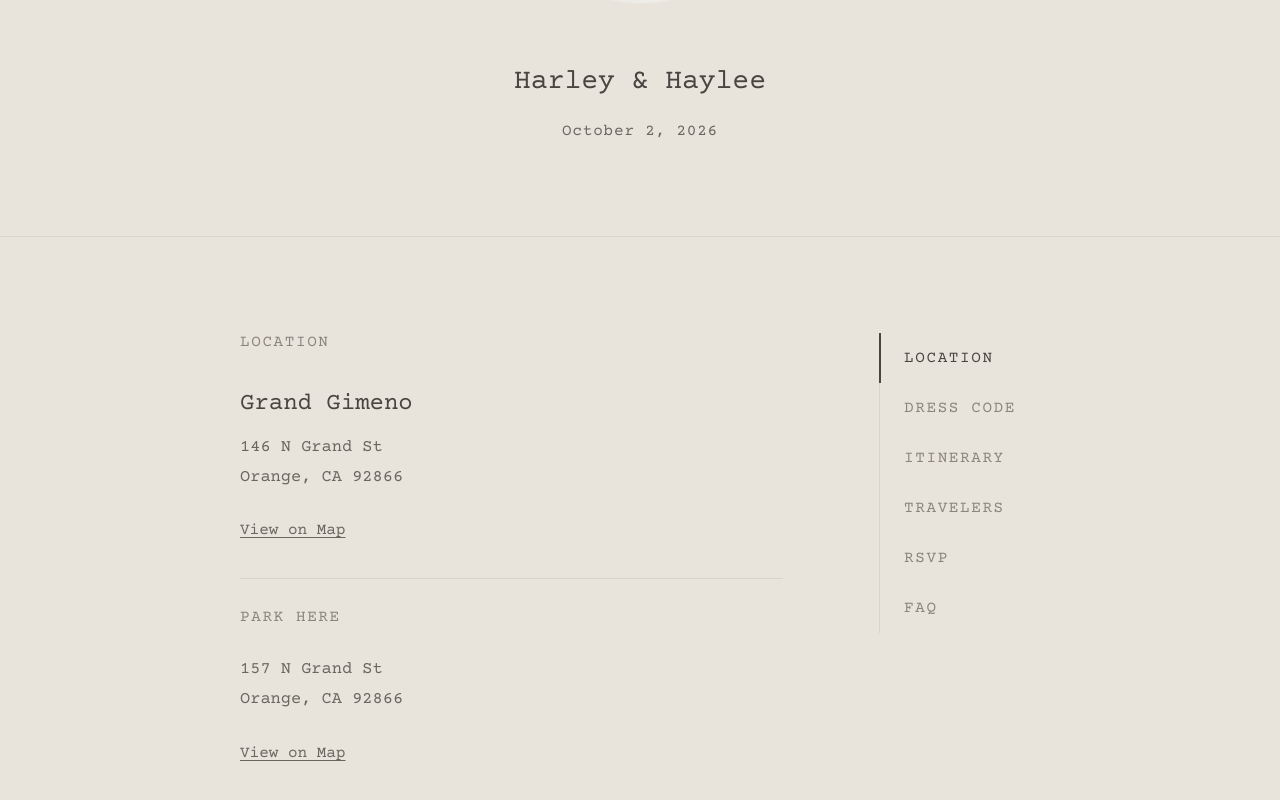
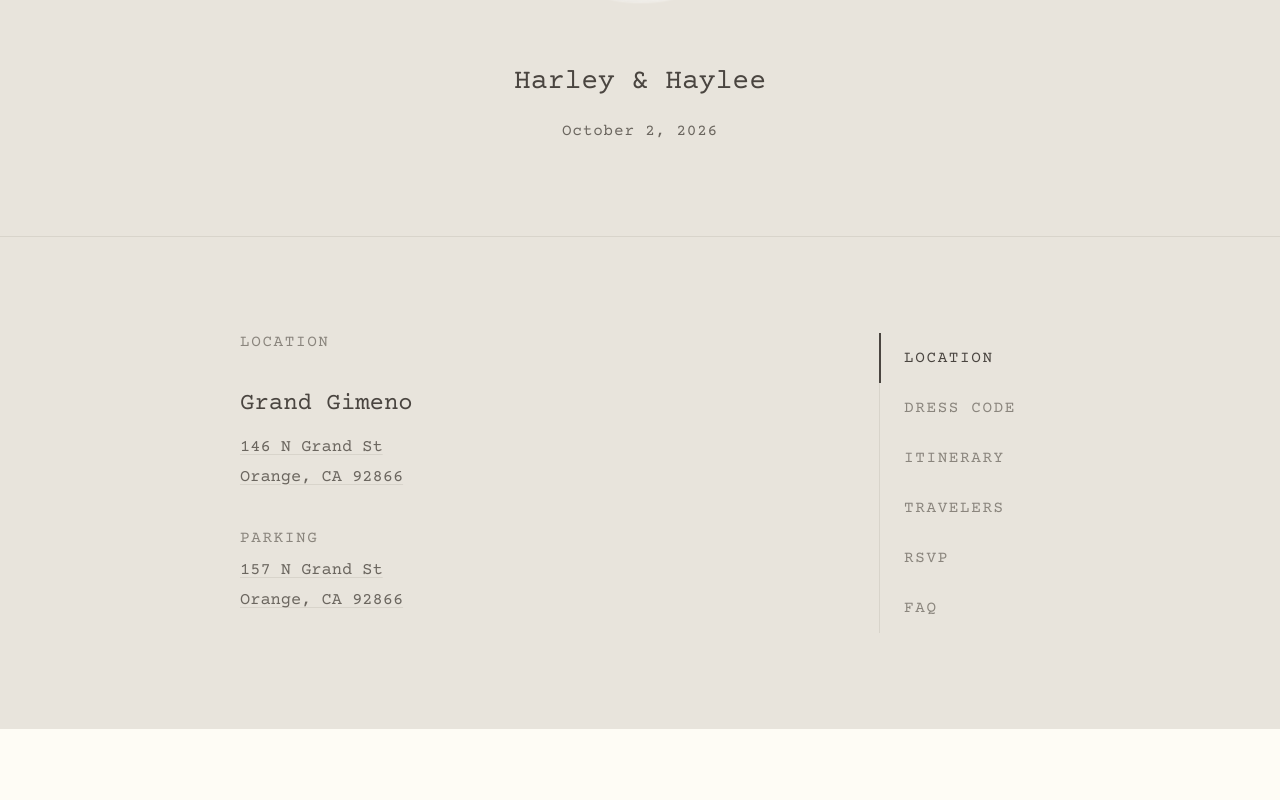
Before and after one commit to hsiez/siezar, a Next.js app: page /wedding in a window 1280 px wide. Shown: the part 699-1499 px from the top of the page. After the commit the page ends 1428 px from the top, so only its background shows below. Built offline with nearby package versions, Linux system fonts and the light colour scheme; a web font is replaced by a local one.

Commit message:
remove additional lines

```diff
--- a/app/wedding/components/InfoPanel/InfoPanel.module.css
+++ b/app/wedding/components/InfoPanel/InfoPanel.module.css
@@ -105,49 +105,24 @@
   margin: 0 0 var(--wedding-space-sm);
 }
 
-.address {
-  margin: 0 0 var(--wedding-space-lg);
-  cursor: pointer;
-  position: relative;
-  height: 3.5em;
-}
-
-.address:hover .addressText {
-  color: var(--wedding-text);
-}
-
-.addressText {
-  color: var(--wedding-text-secondary);
-  margin: 0;
-  position: absolute;
-  top: 0;
-  left: 0;
-  transition: color var(--wedding-transition-fast);
-}
-
-.addressTextCentered {
-  composes: addressText;
-  top: 50%;
-  transform: translateY(-50%);
-}
-
-.link {
-  font-size: var(--wedding-font-size-sm);
+.addressLink {
+  display: block;
   color: var(--wedding-text-secondary);
   text-decoration: underline;
   text-underline-offset: 3px;
-  transition: color var(--wedding-transition-fast);
+  text-decoration-color: var(--wedding-border-light);
+  margin: 0;
+  transition: color 150ms ease-out, text-decoration-color 150ms ease-out;
 }
 
-.link:hover {
+.addressLink:hover {
   color: var(--wedding-text);
+  text-decoration-color: var(--wedding-text);
 }
 
 /* Parking styles */
 .parking {
   margin-top: var(--wedding-space-xl);
-  padding-top: var(--wedding-space-lg);
-  border-top: 1px solid var(--wedding-border-light);
 }
 
 .parkingTitle {
@@ -156,7 +131,7 @@
   letter-spacing: var(--wedding-tracking-wider);
   text-transform: uppercase;
   color: var(--wedding-text-muted);
-  margin: 0 0 var(--wedding-space-lg);
+  margin: 0 0 var(--wedding-space-xs);
 }
 
 .parkingDescription {
@@ -187,15 +162,10 @@
   display: flex;
   gap: var(--wedding-space-xl);
   padding: var(--wedding-space-md) 0;
-  border-bottom: 1px solid var(--wedding-border-light);
 }
 
 .timelineItem:first-child {
   padding-top: 0;
-}
-
-.timelineItem:last-child {
-  border-bottom: none;
 }
 
 .time {
@@ -211,15 +181,11 @@
 
 /* Travelers styles */
 .travelSection {
-  padding-bottom: var(--wedding-space-xl);
   margin-bottom: var(--wedding-space-xl);
-  border-bottom: 1px solid var(--wedding-border-light);
 }
 
 .travelSection:last-child {
-  border-bottom: none;
   margin-bottom: 0;
-  padding-bottom: 0;
 }
 
 .travelHeading {
--- a/app/wedding/components/InfoPanel/InfoPanel.tsx
+++ b/app/wedding/components/InfoPanel/InfoPanel.tsx
@@ -1,51 +1,29 @@
 'use client';
 
-import { useState, useCallback } from 'react';
+import { useState } from 'react';
 import { motion, AnimatePresence } from 'framer-motion';
 import { IconNav, type SectionId } from '../IconNav/IconNav';
 import styles from './InfoPanel.module.css';
 
-const VENUE_ADDRESS = '146 N Grand St, Orange, CA 92866';
-const PARKING_ADDRESS = '157 N Grand St, Orange, CA 92866';
+const VENUE_MAP_URL = 'https://maps.app.goo.gl/RCpy4sffawJxQWGC8';
+const PARKING_MAP_URL = 'https://www.google.com/maps/search/?api=1&query=157+N+Grand+St%2C+Orange%2C+CA+92866';
 
 const sections: SectionId[] = ['location', 'dresscode', 'itinerary', 'travelers', 'rsvp', 'faq'];
 
 const faqItems = [
-  { q: 'Can I bring a date/plus-one?', a: 'All invited guests will have their names included on our formal invitations. Please avoid bringing additional guests if their name is not included. Thank you in advance!' },
+  { q: 'Can I bring a date/plus-one?', a: 'All invited guests will have their names included on our formal invitations. Additional guests will not be allowed in. Thank you in advance!' },
   { q: 'Can I bring my children?', a: 'No, we\u2019ve decided to have an adults-only celebration. Thank you for making arrangements!' },
-  { q: 'Will the wedding be indoors or outdoors?', a: 'Our ceremony and cocktail hour will be hosted outdoors, followed by an indoor reception.' },
+  { q: 'Will the wedding be indoors or outdoors?', a: 'Ceremony and cocktail hour will be outdoors, followed by an indoor reception.' },
   { q: 'Are the ceremony and reception locations accessible?', a: 'Yes, both spaces are wheelchair accessible.' },
   { q: 'What time should I plan to arrive for the ceremony?', a: 'Please plan to arrive at 5:00 PM, as the ceremony will begin promptly at 5:30 PM.' },
-  { q: 'Will there be an open bar?', a: 'Yes.' },
+  { q: 'Will there be an open bar?', a: 'Yes, drink responsibly.' },
   { q: 'Do you have a registry?', a: 'We do not! Celebrating with you is what we care about most; our home is already full of love, laughter, and furniture. If you\u2019d still like to gift us a wedding present, we\u2019d greatly appreciate a contribution towards our honeymoon or house fund.' },
 ];
 
 export function InfoPanel() {
   const [activeSection, setActiveSection] = useState<SectionId>('location');
   const [openAccordion, setOpenAccordion] = useState<SectionId | null>('location');
-  const [showCopied, setShowCopied] = useState(false);
-  const [showParkingCopied, setShowParkingCopied] = useState(false);
   const [openFaq, setOpenFaq] = useState<number | null>(null);
-
-  const copyAddress = useCallback(async () => {
-    try {
-      await navigator.clipboard.writeText(VENUE_ADDRESS);
-      setShowCopied(true);
-      setTimeout(() => setShowCopied(false), 1500);
-    } catch {
-      // Fallback: silently fail
-    }
-  }, []);
-
-  const copyParkingAddress = useCallback(async () => {
-    try {
-      await navigator.clipboard.writeText(PARKING_ADDRESS);
-      setShowParkingCopied(true);
-      setTimeout(() => setShowParkingCopied(false), 1500);
-    } catch {
-      // Fallback: silently fail
-    }
-  }, []);
 
   const content: Record<SectionId, { title: string; body: React.ReactNode }> = {
     location: {
@@ -53,89 +31,25 @@ export function InfoPanel() {
       body: (
         <>
           <p className={styles.venueName}>Grand Gimeno</p>
-          <div
-            className={styles.address}
-            onClick={copyAddress}
-            role="button"
-            aria-label="Copy address to clipboard"
-          >
-            <AnimatePresence mode="wait" initial={false}>
-              {showCopied ? (
-                <motion.p
-                  key="copied"
-                  className={styles.addressTextCentered}
-                  initial={{ opacity: 0, y: 4 }}
-                  animate={{ opacity: 1, y: 0 }}
-                  exit={{ opacity: 0, y: -4 }}
-                  transition={{ duration: 0.15 }}
-                >
-                  Copied to clipboard
-                </motion.p>
-              ) : (
-                <motion.p
-                  key="address"
-                  className={styles.addressText}
-                  initial={{ opacity: 0, y: 4 }}
-                  animate={{ opacity: 1, y: 0 }}
-                  exit={{ opacity: 0, y: -4 }}
-                  transition={{ duration: 0.15 }}
-                >
-                  146 N Grand St<br />
-                  Orange, CA 92866
-                </motion.p>
-              )}
-            </AnimatePresence>
-          </div>
           <a
-            href="https://maps.app.goo.gl/RCpy4sffawJxQWGC8"
-            className={styles.link}
+            href={VENUE_MAP_URL}
+            className={styles.addressLink}
             target="_blank"
             rel="noopener noreferrer"
           >
-            View on Map
+            146 N Grand St<br />
+            Orange, CA 92866
           </a>
           <div className={styles.parking}>
-            <p className={styles.parkingTitle}>Park here</p>
-            <div
-              className={styles.address}
-              onClick={copyParkingAddress}
-              role="button"
-              aria-label="Copy parking address to clipboard"
-            >
-              <AnimatePresence mode="wait" initial={false}>
-                {showParkingCopied ? (
-                  <motion.p
-                    key="copied"
-                    className={styles.addressTextCentered}
-                    initial={{ opacity: 0, y: 4 }}
-                    animate={{ opacity: 1, y: 0 }}
-                    exit={{ opacity: 0, y: -4 }}
-                    transition={{ duration: 0.15 }}
-                  >
-                    Copied to clipboard
-                  </motion.p>
-                ) : (
-                  <motion.p
-                    key="parkingAddress"
-                    className={styles.addressText}
-                    initial={{ opacity: 0, y: 4 }}
-                    animate={{ opacity: 1, y: 0 }}
-                    exit={{ opacity: 0, y: -4 }}
-                    transition={{ duration: 0.15 }}
-                  >
-                    157 N Grand St<br />
-                    Orange, CA 92866
-                  </motion.p>
-                )}
-              </AnimatePresence>
-            </div>
+            <p className={styles.parkingTitle}>Parking</p>
             <a
-              href="https://www.google.com/maps/search/?api=1&query=157+N+Grand+St%2C+Orange%2C+CA+92866"
-              className={styles.link}
+              href={PARKING_MAP_URL}
+              className={styles.addressLink}
               target="_blank"
               rel="noopener noreferrer"
             >
-              View on Map
+              157 N Grand St<br />
+              Orange, CA 92866
             </a>
           </div>
         </>
@@ -183,19 +97,16 @@ export function InfoPanel() {
           <div className={styles.travelSection}>
             <p className={styles.travelHeading}>Nearest Airport</p>
             <p className={styles.travelName}>John Wayne Airport (SNA)</p>
-            <p className={styles.travelDetail}>
-              About a 15 minute drive to the venue.
-            </p>
           </div>
           <div className={styles.travelSection}>
             <p className={styles.travelHeading}>Where to Stay</p>
             <p className={styles.travelName}>Hotel Fera</p>
             <p className={styles.travelDetail}>
-              Located in Anaheim, CA — about 10 minutes from the venue. This is where we&apos;ll be staying.
+              Anaheim, CA
             </p>
             <p className={styles.travelName}>Hotel Ayres Orange</p>
             <p className={styles.travelDetail}>
-              Just down the street from Hotel Fera.
+              Anaheim, CA
             </p>
           </div>
         </>
```
